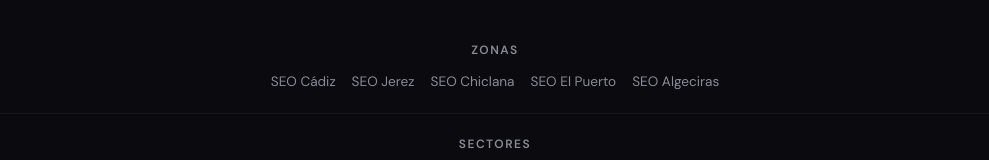
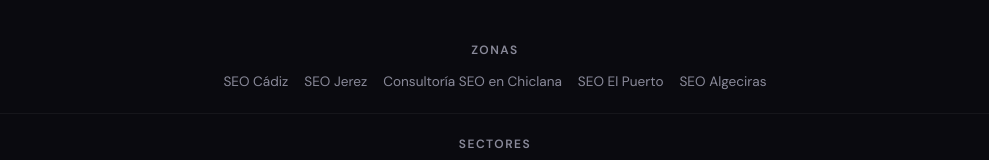
Before and after one commit to NiTTo93/casasdigital, a plain HTML site: page index.html in a window 1280 px wide. Shown: the part 4762-4922 px from the top of the page, without its empty margins (145-1134 px from the left). Drawn offline with Linux system fonts and the light colour scheme.

Commit message:
Anchors kw Consultoría SEO en Chiclana (sectores+index)

```diff
--- a/index.html
+++ b/index.html
@@ -216,7 +216,7 @@
     <div class="footer__zones-links">
       <a href="seo-cadiz.html">SEO Cádiz</a>
       <a href="seo-jerez.html">SEO Jerez</a>
-      <a href="seo-chiclana.html">SEO Chiclana</a>
+      <a href="seo-chiclana.html">Consultoría SEO en Chiclana</a>
       <a href="seo-puerto-santa-maria.html">SEO El Puerto</a>
       <a href="seo-algeciras.html">SEO Algeciras</a>
     </div>
```
Also changed, not shown: sectores.html (+1 -1 lines).
